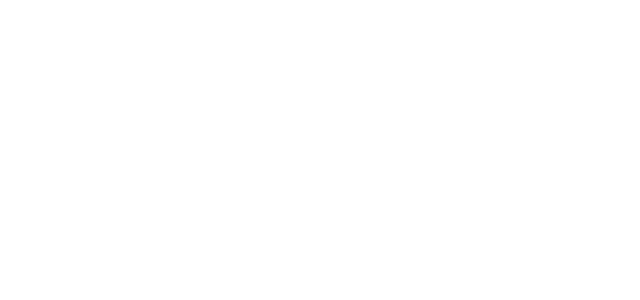
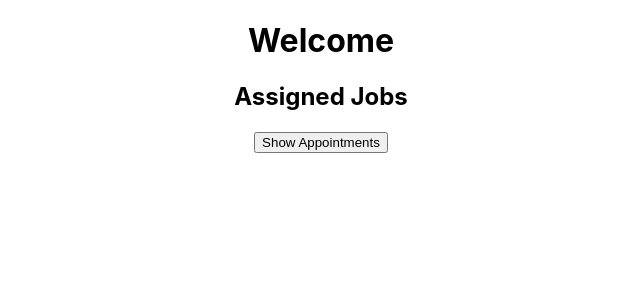
Before and after one commit to CSIMandems/Client, a React (Create React App) app: page /employees in a window 1280 px wide. Before the commit this address had no page. Shown: the top 300 px of the page, without its empty margins (319-959 px from the left). Built offline with nearby package versions, Linux system fonts and the light colour scheme.

Commit message:
navigation updated

```diff
--- a/src/App.js
+++ b/src/App.js
@@ -20,7 +20,7 @@ class App extends Component {
         <Routes>
           <Route path='/' element={<LoginUI />}></Route>
           <Route path='/patient' element={<PatientUI />}></Route>
-          <Route path='/dentist' element={<DentistUI />}></Route>
+          <Route path='/employees' element={<DentistUI />}></Route>
           <Route path='/receptionist' element={<ReceptionistUI />}></Route>
         </Routes>
 
--- a/src/UI/DentistUI.js
+++ b/src/UI/DentistUI.js
@@ -1,11 +1,16 @@
-import React, { Component } from 'react';
+import React, {Component, useEffect, useState} from 'react';
 
 export default function DentistUI() {
+	const [empName,setUserName] = useState("");
+	useEffect(()=>{
+
+	},[])
 
 		return (
 			<div>
-				<h1>Welcome, [insert dentist name here]</h1>
-				<h2>Assigned Patients</h2>
+				<h1>Welcome {empName}</h1>
+				<h2>Assigned Jobs</h2>
+				<button>Show Appointments</button>
 			</div>
 		)
 
--- a/src/UI/LoginUI.js
+++ b/src/UI/LoginUI.js
@@ -4,6 +4,7 @@ import { useNavigate } from 'react-router-dom';
 export default function LoginUI(){
     const [userName,setUserId] = useState("");
     const[password,setPassword] = useState("");
+    const[type,setType] = useState("");
     const nav = useNavigate();
 
     useEffect(()=>{
@@ -26,11 +27,13 @@ export default function LoginUI(){
        localStorage.setItem("user-info",JSON.stringify(result));
 
       if(result.user_type === "Dentist" ){
-                nav("/dentist")
-      }else if(result.user_type === "Patient" ){
+                nav("/employees", {state: { username: userName }})
+      }else if(result.user_type === "Patient",{state: { username: userName }} ){
             nav("/patient")
-      }else if(result.user_type === "Receptionist" ){
+      }else if(result.user_type === "Receptionist",{state: { username: userName }} ){
           nav("/receptionist")
+      }else{
+          alert("invalid user, you need to be a dentist, patient or receptionist to access terminal")
       }
    }
     return(
@@ -44,6 +47,10 @@ export default function LoginUI(){
                    onChange={(e) => setPassword(e.target.value)}
                    className="form-control"/>
             <br></br>
+            {/*<input type="text" placeholder="Dentist, Patient or Receptionist ?"*/}
+            {/*       onChange={(e) => setType(e.target.value)}*/}
+            {/*       className="form-control"/>*/}
+            {/*<br></br>*/}
             <button onClick={loginPatient} >LOGIN</button>
         </div>
     )
--- a/src/UI/PatientUI.js
+++ b/src/UI/PatientUI.js
@@ -4,7 +4,7 @@ export default function PatientUI(){
 
 		return (
 			<div>
-				<h1>Welcome, [insert patient name here]</h1>
+				<h1>Welcome Patient !</h1>
 				<h2>Records</h2>
 				<h2>History</h2>
 				<h2>Upcoming Appointments</h2>
```
